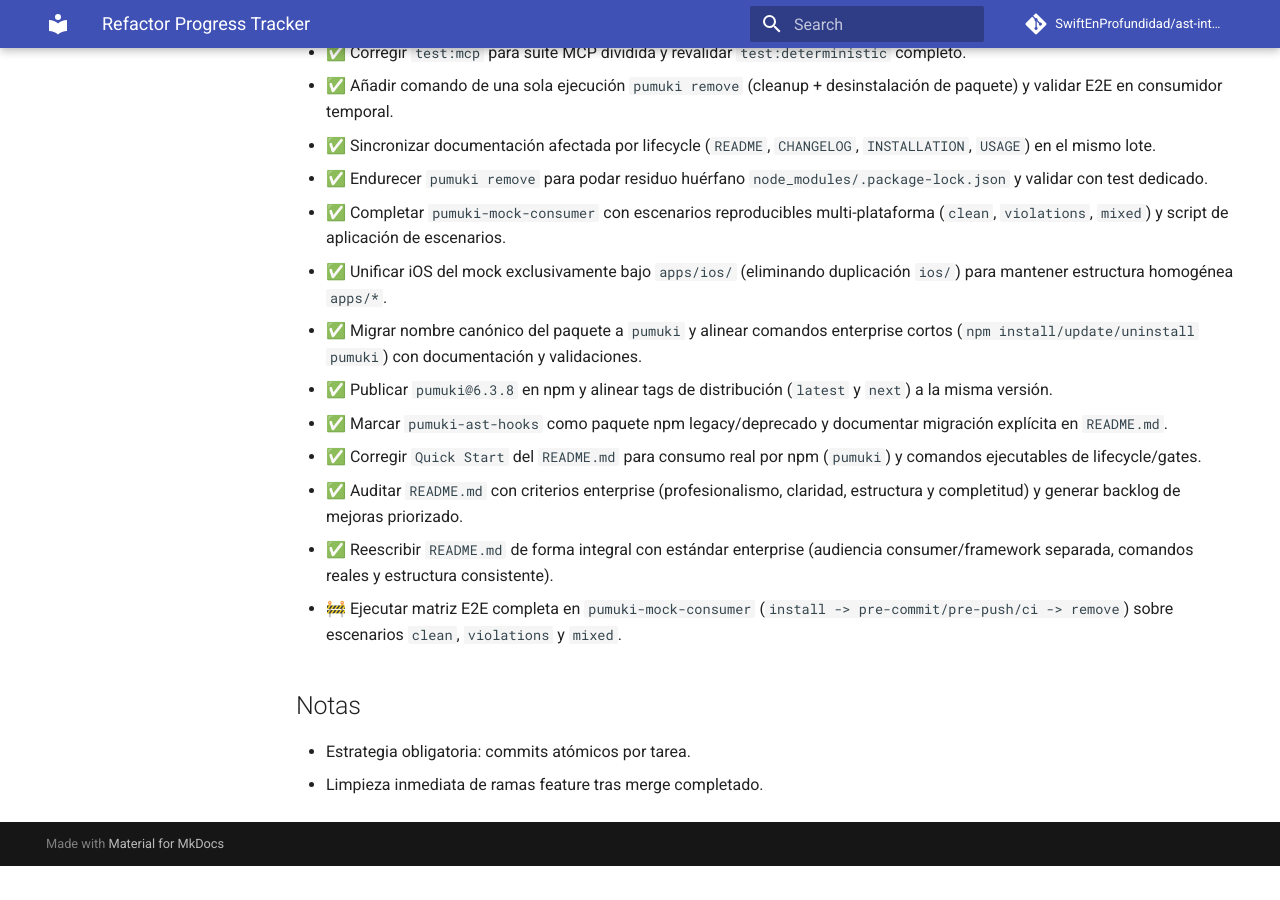
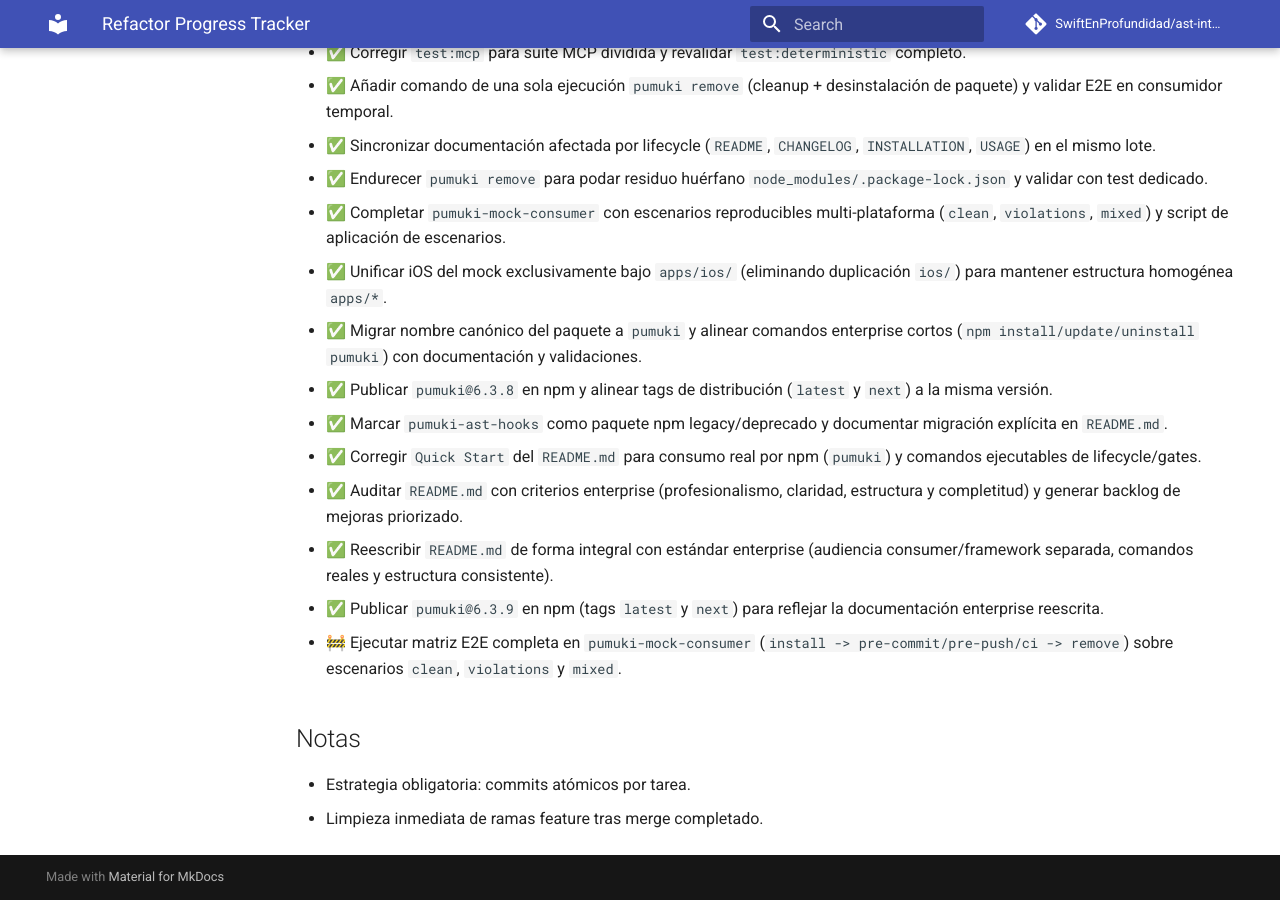
Before and after one commit to SwiftEnProfundidad/ast-intelligence-hooks, an MkDocs documentation site: the page built from docs/REFRACTOR_PROGRESS.md, in a window 1280 px wide and 900 px high, scrolled down 5173 px. Built offline with MkDocs 1.6.1 and Material for MkDocs 9.7.7, drawn with Linux system fonts in a browser that asks for light colours; comment, search, counter and statistics services are not loaded; before the commit the page ends 6039 px from its top, so only the background shows below that.

Commit message:
chore(release): publish pumuki 6.3.9

```diff
--- a/docs/REFRACTOR_PROGRESS.md
+++ b/docs/REFRACTOR_PROGRESS.md
@@ -153,6 +153,7 @@ Estado consolidado del refactor con seguimiento de tareas y evidencia del avance
 - ✅ Corregir `Quick Start` del `README.md` para consumo real por npm (`pumuki`) y comandos ejecutables de lifecycle/gates.
 - ✅ Auditar `README.md` con criterios enterprise (profesionalismo, claridad, estructura y completitud) y generar backlog de mejoras priorizado.
 - ✅ Reescribir `README.md` de forma integral con estándar enterprise (audiencia consumer/framework separada, comandos reales y estructura consistente).
+- ✅ Publicar `pumuki@6.3.9` en npm (tags `latest` y `next`) para reflejar la documentación enterprise reescrita.
 - 🚧 Ejecutar matriz E2E completa en `pumuki-mock-consumer` (`install -> pre-commit/pre-push/ci -> remove`) sobre escenarios `clean`, `violations` y `mixed`.
 
 ## Notas
--- a/package.json
+++ b/package.json
@@ -1,6 +1,6 @@
 {
   "name": "pumuki",
-  "version": "6.3.8",
+  "version": "6.3.9",
   "description": "Enterprise-grade AST Intelligence System with multi-platform support (iOS, Android, Backend, Frontend) and Feature-First + DDD + Clean Architecture enforcement. Includes dynamic violations API for intelligent querying.",
   "main": "index.js",
   "bin": {
```
Also changed, not shown: 2 other files.
